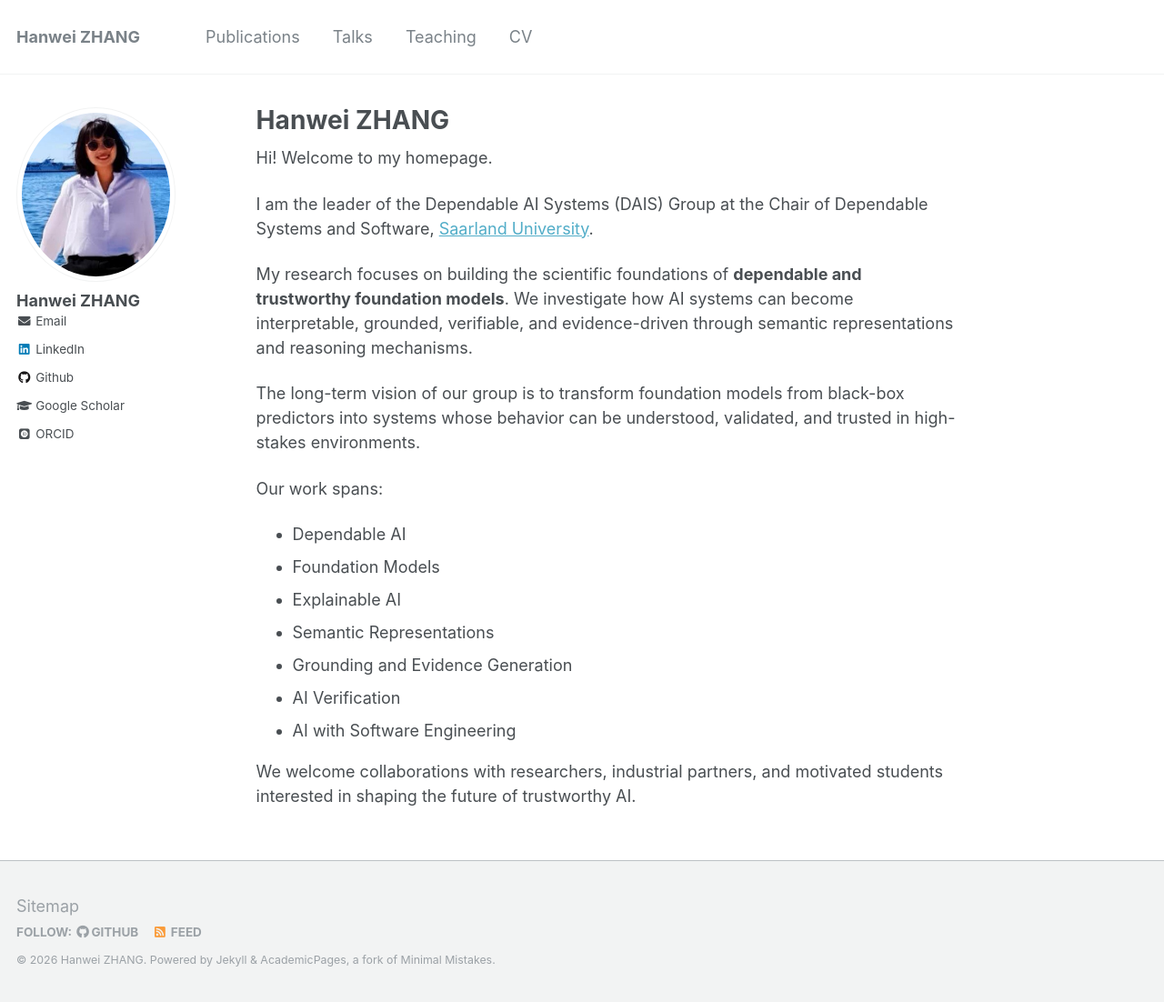
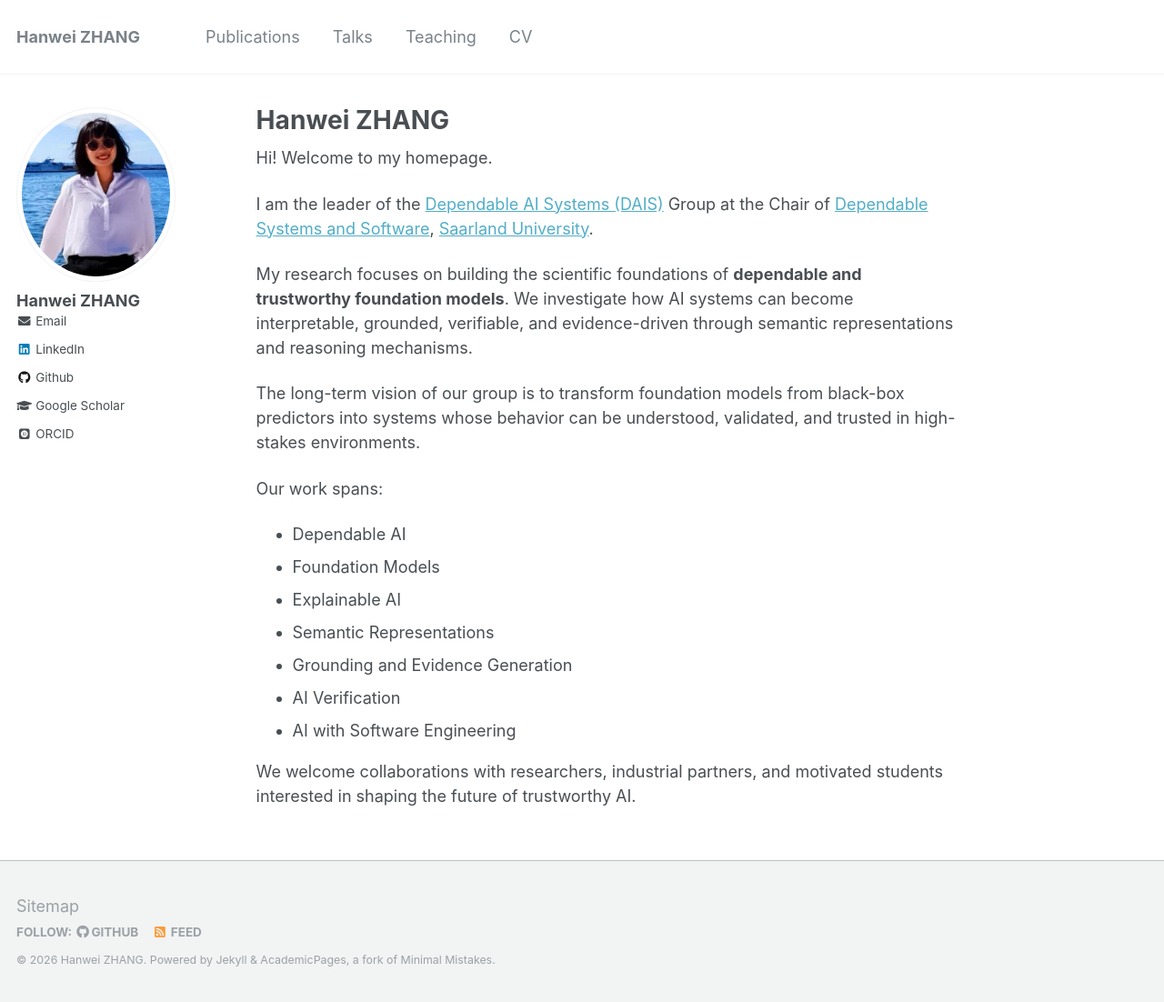
Before and after one commit to hanwei0912/hanwei0912.github.io, a Jekyll site: the page built from _pages/about.md, in a window 1280 px wide and 1102 px high. Shown: the whole window at 91% size. Built offline with Jekyll 4.4.1, drawn with Linux system fonts in a browser that asks for light colours; some web fonts are replaced; part of the change alters nothing that is shown.

```diff
--- a/_pages/about.md
+++ b/_pages/about.md
@@ -10,7 +10,7 @@ redirect_from:
 
 Hi! Welcome to my homepage.
 
-I am the leader of the Dependable AI Systems (DAIS) Group at the Chair of Dependable Systems and Software, [Saarland University](https://www.uni-saarland.de/en/home.html).
+I am the leader of the [Dependable AI Systems (DAIS)](https://depend.cs.uni-saarland.de/~hzhang/) Group at the Chair of [Dependable Systems and Software](https://depend.cs.uni-saarland.de/), [Saarland University](https://www.uni-saarland.de/en/home.html).
 
 My research focuses on building the scientific foundations of **dependable and trustworthy foundation models**. We investigate how AI systems can become interpretable, grounded, verifiable, and evidence-driven through semantic representations and reasoning mechanisms.
 
```
